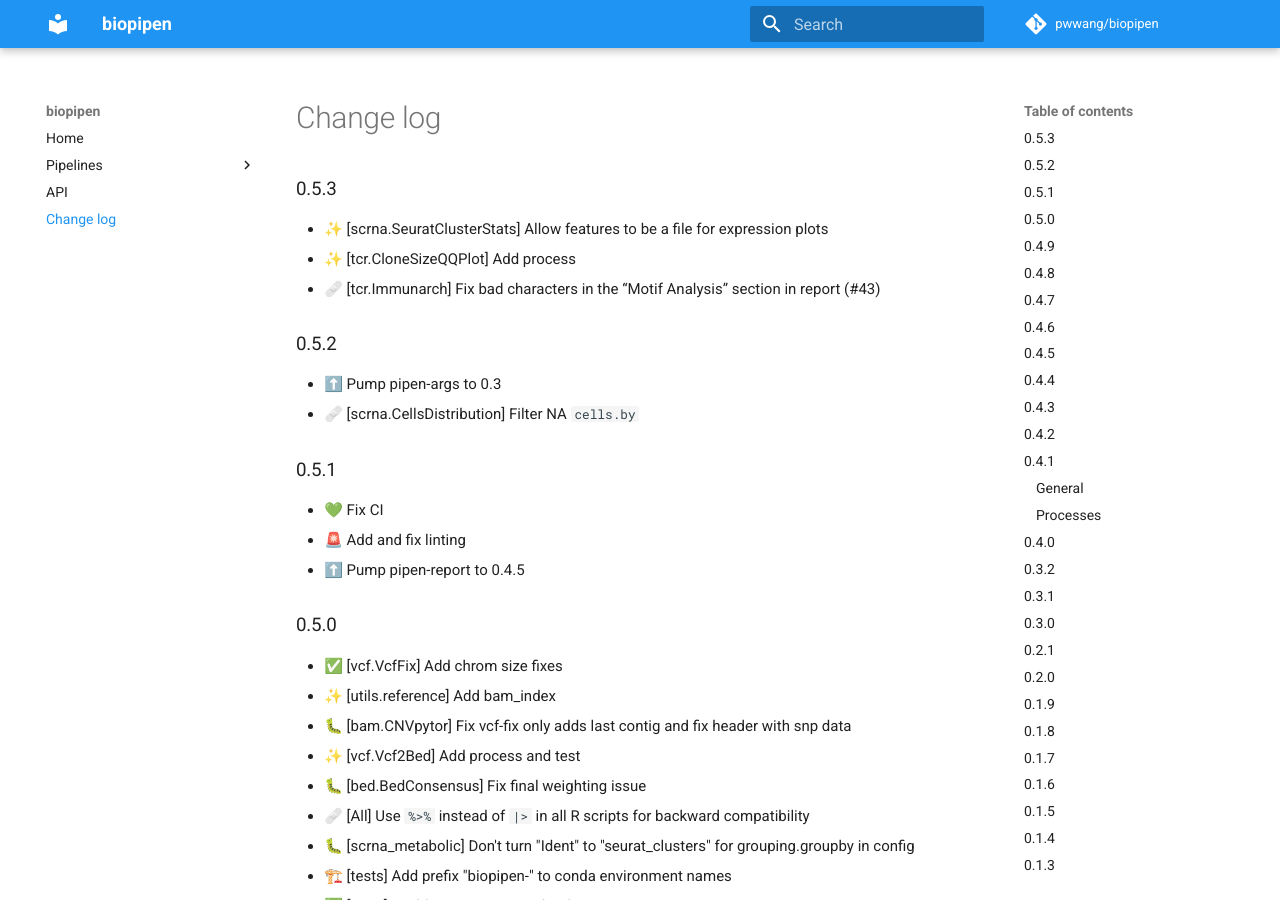
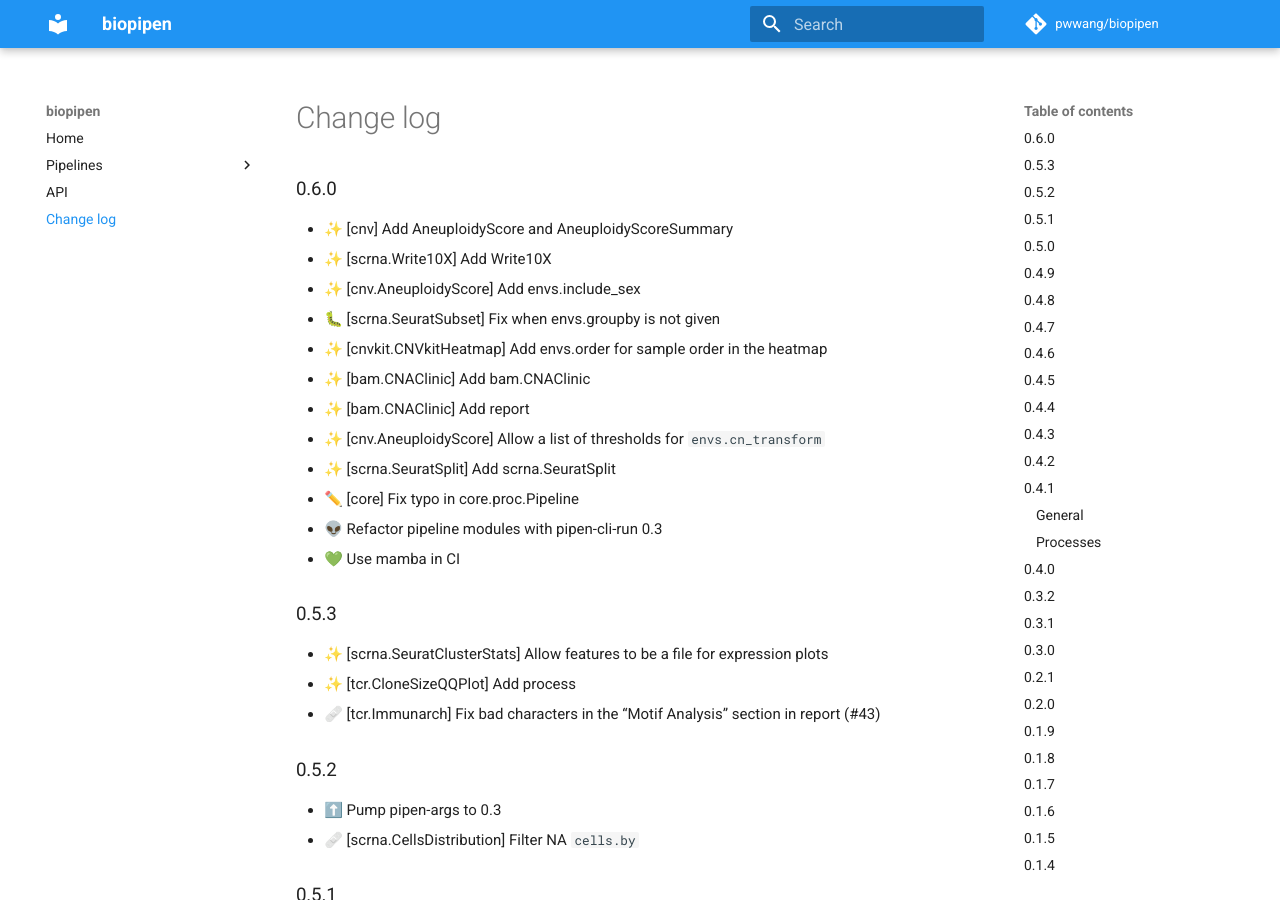
Before and after one commit to pwwang/biopipen, an MkDocs documentation site: the page built from docs/CHANGELOG.md, in a window 1280 px wide and 900 px high. Built offline with MkDocs 1.6.1 and Material for MkDocs 9.7.7, drawn with Linux system fonts in a browser that asks for light colours; comment, search, counter and statistics services are not loaded.

Commit message:
🔖 0.6.0

```diff
--- a/docs/CHANGELOG.md
+++ b/docs/CHANGELOG.md
@@ -1,3 +1,18 @@
+## 0.6.0
+
+- ✨ [cnv] Add AneuploidyScore and AneuploidyScoreSummary
+- ✨ [scrna.Write10X] Add Write10X
+- ✨ [cnv.AneuploidyScore] Add envs.include_sex
+- 🐛 [scrna.SeuratSubset] Fix when envs.groupby is not given
+- ✨ [cnvkit.CNVkitHeatmap] Add envs.order for sample order in the heatmap
+- ✨ [bam.CNAClinic] Add bam.CNAClinic
+- ✨ [bam.CNAClinic] Add report
+- ✨ [cnv.AneuploidyScore] Allow a list of thresholds for `envs.cn_transform`
+- ✨ [scrna.SeuratSplit] Add scrna.SeuratSplit
+- ✏️ [core] Fix typo in core.proc.Pipeline
+- 👽️ Refactor pipeline modules with pipen-cli-run 0.3
+- 💚 Use mamba in CI
+
 ## 0.5.3
 
 - ✨ [scrna.SeuratClusterStats] Allow features to be a file for expression plots
```
